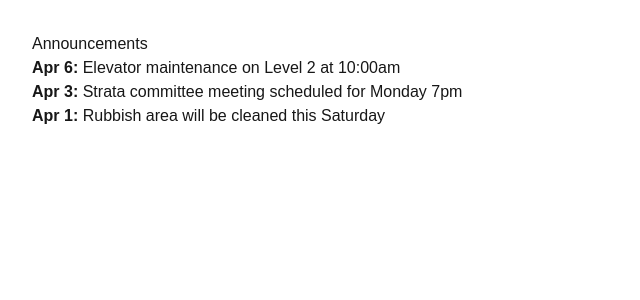
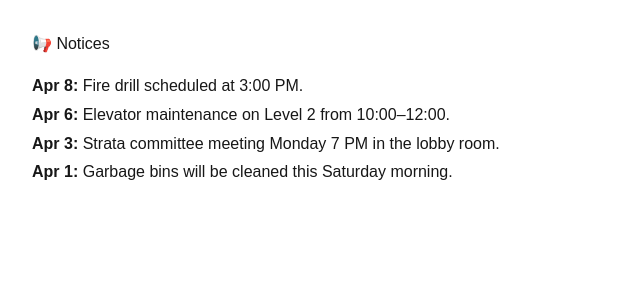
Before and after one commit to YoungZhangsyd/stratahub, a Next.js app: page /notices in a window 1280 px wide. Shown: the top 300 px of the page, without its empty margins (0-640 px from the left). Built offline with nearby package versions, Linux system fonts and the light colour scheme.

Commit message:
Add notices page with announcements

```diff
--- a/app/notices/page.tsx
+++ b/app/notices/page.tsx
@@ -1,11 +1,12 @@
 export default function NoticesPage() {
   return (
     <main style={{ padding: "2rem", fontFamily: "Arial" }}>
-        <h1>Announcements</h1>
-        <ul>
-          <li><strong>Apr 6:</strong> Elevator maintenance on Level 2 at 10:00am</li>
-          <li><strong>Apr 3:</strong> Strata committee meeting scheduled for Monday 7pm</li>
-          <li><strong>Apr 1:</strong> Rubbish area will be cleaned this Saturday</li>
+      <h1>📢 Notices</h1>
+      <ul style={{ marginTop: "1rem", lineHeight: "1.8" }}>
+        <li><strong>Apr 8:</strong> Fire drill scheduled at 3:00 PM.</li>
+        <li><strong>Apr 6:</strong> Elevator maintenance on Level 2 from 10:00–12:00.</li>
+        <li><strong>Apr 3:</strong> Strata committee meeting Monday 7 PM in the lobby room.</li>
+        <li><strong>Apr 1:</strong> Garbage bins will be cleaned this Saturday morning.</li>
       </ul>
     </main>
   );
```
Lines whose indentation alone changed are shown as unchanged.
